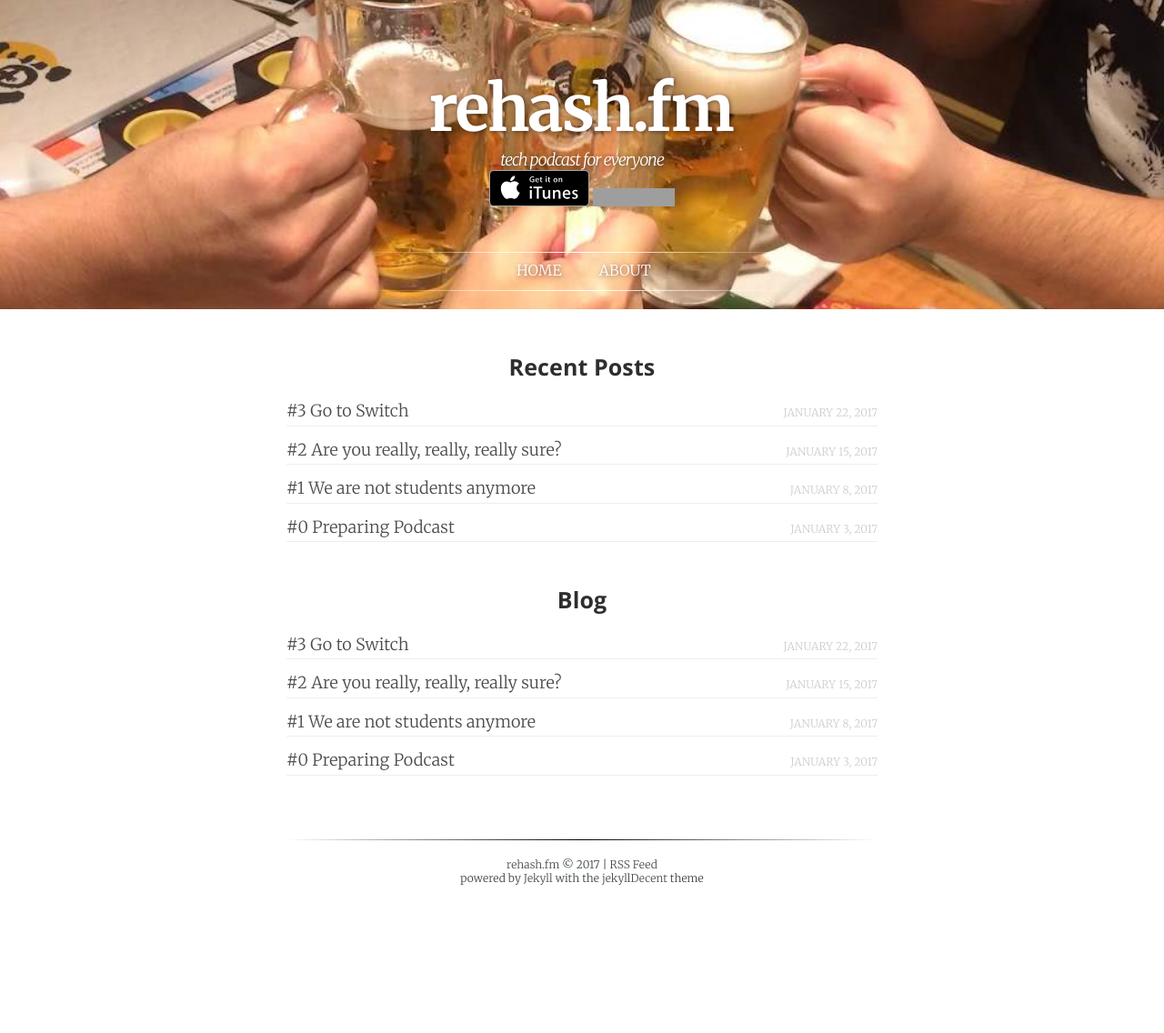
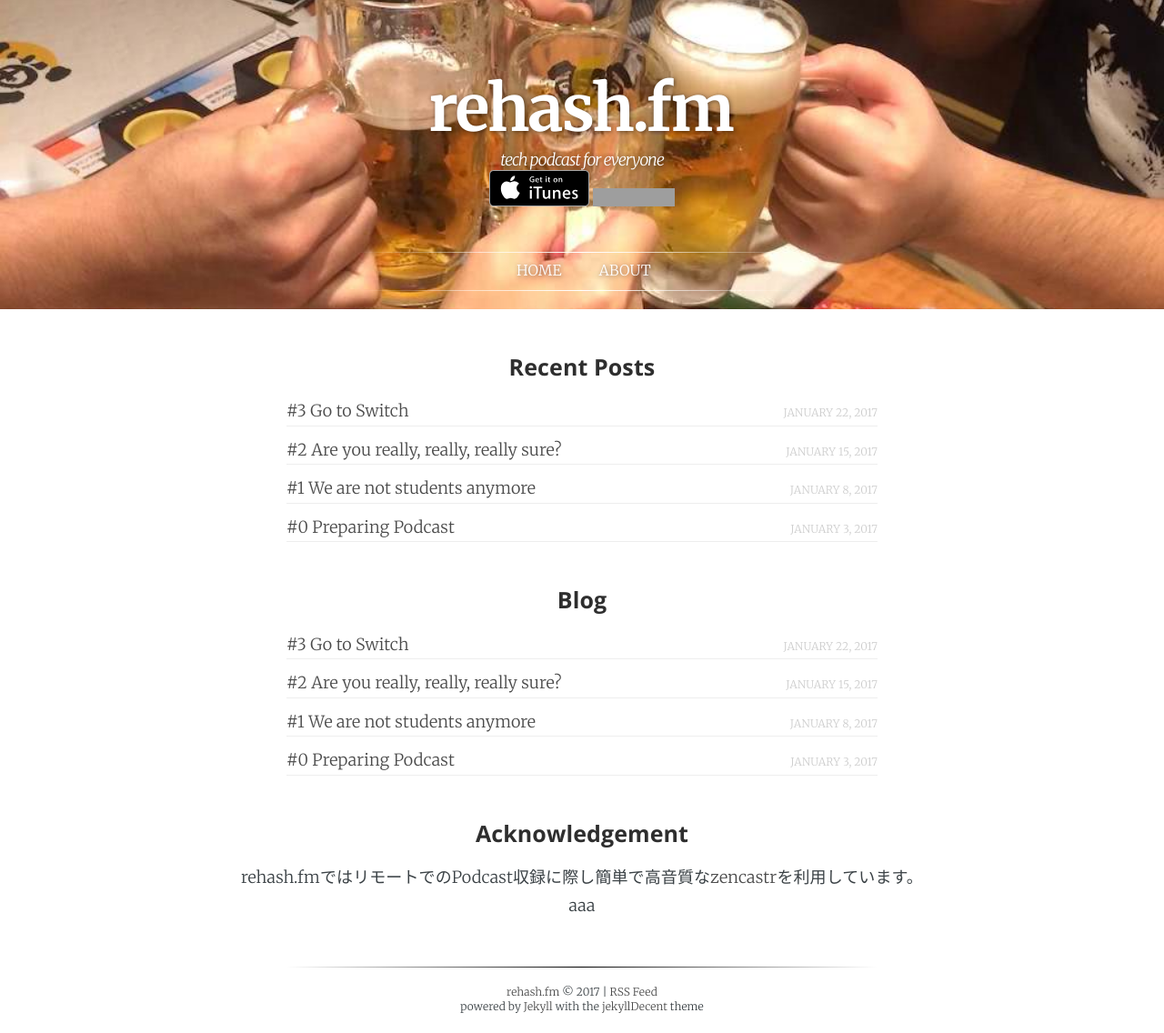
Before and after one commit to rehashfm/rehash.fm, a Jekyll site: the page built from index.html, in a window 1280 px wide. Shown: the whole page at 91% size. Built offline with Jekyll 4.4.1, drawn with Linux system fonts in a browser that asks for light colours; some web fonts are replaced; before the commit the page ends 995 px from its top, so only the background shows below that; grey boxes are pictures that could not be loaded.

Commit message:
Adding embedded link to #3

```diff
--- a/index.html
+++ b/index.html
@@ -58,4 +58,7 @@ layout: default
         {% endfor %}
     </ul>
     {% endfor %}
+    <h3 id="acknowledgement">Acknowledgement</h3>
+    rehash.fmではリモートでのPodcast収録に際し簡単で高音質な<a href="http://www.zencastr.com" target="_blank">zencastr</a>を利用しています。
+    <p>aaa</p>
 </div>
```
Also changed, not shown: _posts/2017-01-22-3.md (+1 -0 lines).
